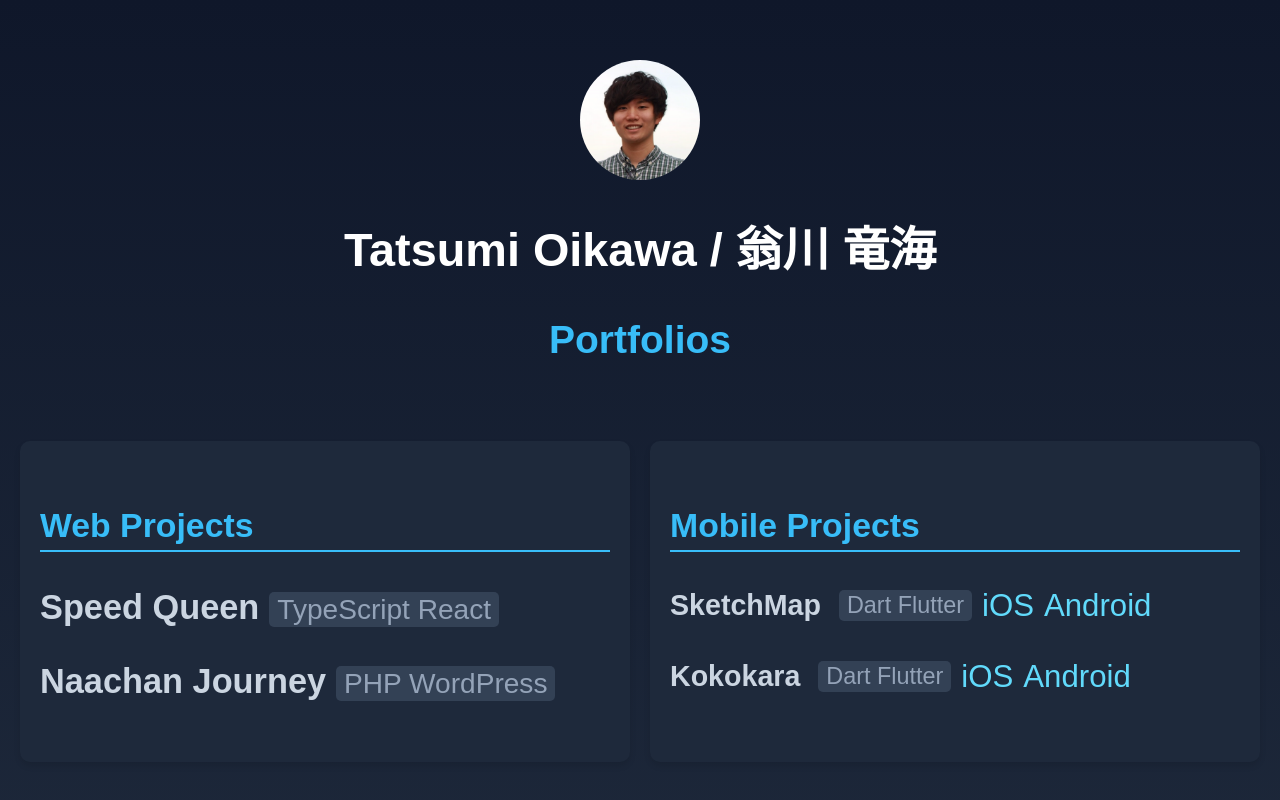
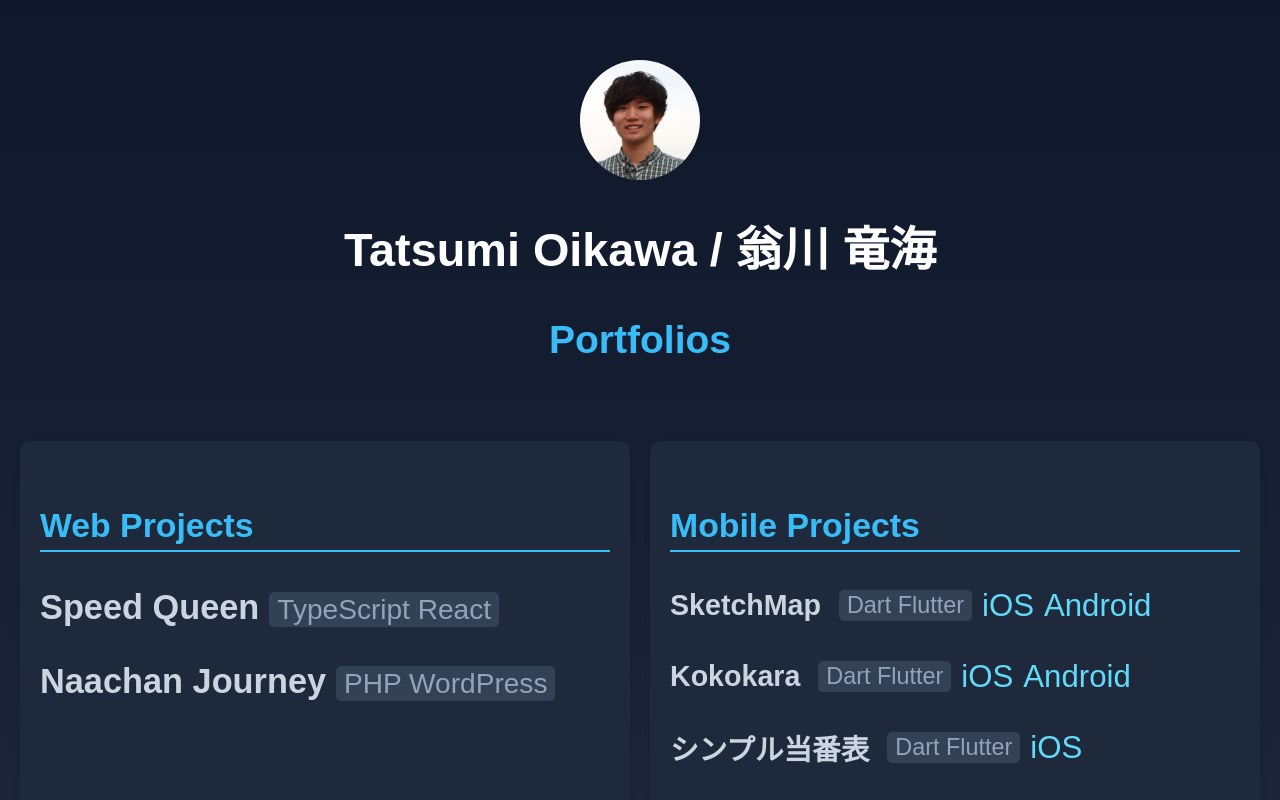
Before and after one commit to tatsumi6314/tatsumi6314.github.io, a React (Create React App) app: page / in a window 1280 px wide. Shown: the top 800 px of the page. Built offline with nearby package versions, Linux system fonts and the light colour scheme.

Commit message:
シンプル当番表を追加する

```diff
--- a/src/App.js
+++ b/src/App.js
@@ -136,6 +136,49 @@ const App = () => {
                 </div>
               </div>
             </li>
+            <li>
+              <div
+                style={{
+                  display: "flex",
+                  flexWrap: "wrap",
+                  alignItems: "center",
+                  gap: "8px",
+                  width: "100%",
+                }}
+              >
+                <span className="project-title">シンプル当番表</span>
+                <span className="project-tag">Dart Flutter</span>
+                <div
+                  className="store-links"
+                  style={{
+                    display: "flex",
+                    gap: "8px",
+                    ...(window.innerWidth <= 600
+                      ? { width: "100%", marginTop: "4px", flexBasis: "100%" }
+                      : {}),
+                  }}
+                >
+                  <a
+                    href="https://apps.apple.com/jp/app/%E3%82%B7%E3%83%B3%E3%83%97%E3%83%AB%E5%BD%93%E7%95%AA%E8%A1%A8/id6747189273"
+                    target="_blank"
+                    rel="noopener noreferrer"
+                    className="App-link"
+                    style={{ minWidth: "56px" }}
+                  >
+                    iOS
+                  </a>
+                  {/* <a
+                    href="https://play.google.com/store/apps/details?id=com.kokokara&hl=ja"
+                    target="_blank"
+                    rel="noopener noreferrer"
+                    className="App-link"
+                    style={{ minWidth: "72px" }}
+                  >
+                    Android
+                  </a> */}
+                </div>
+              </div>
+            </li>
           </ul>
         </div>
       </div>
```
